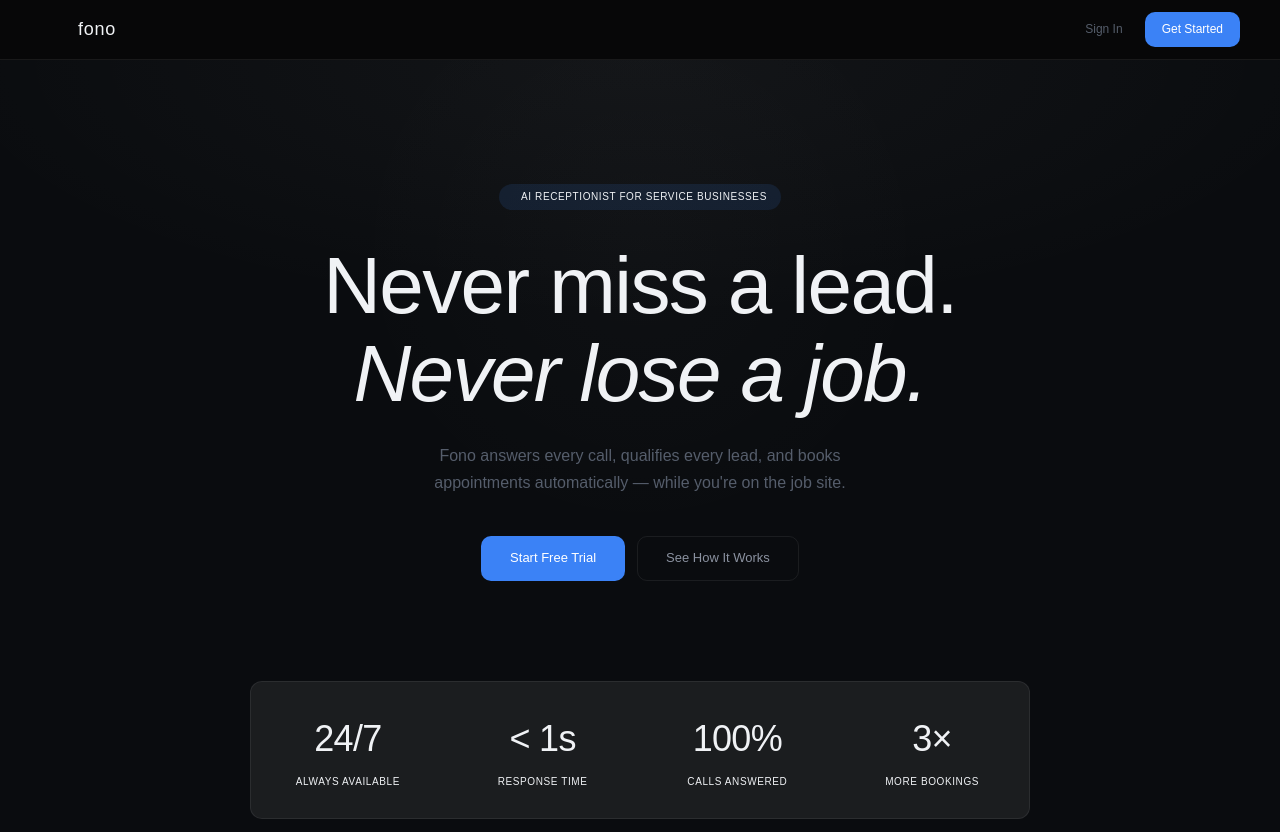
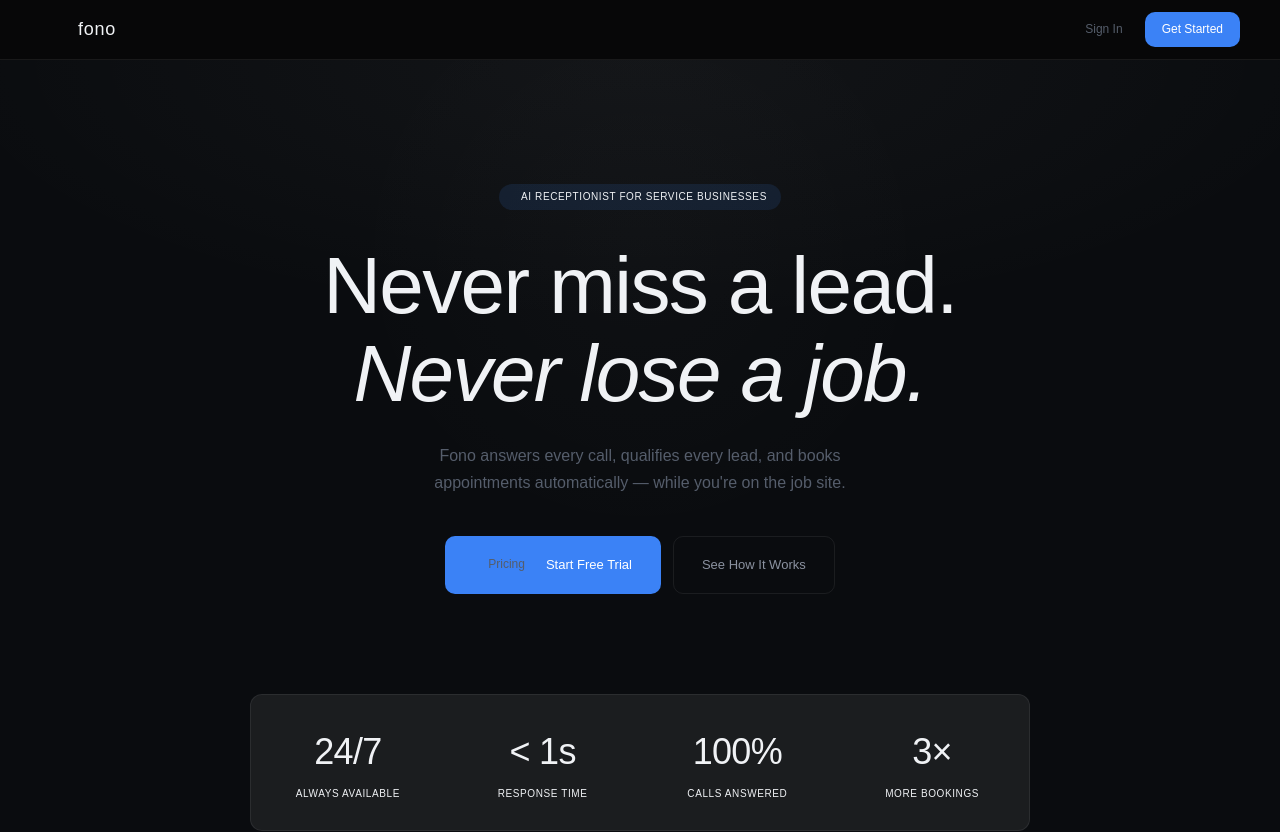
Before and after one commit to mercedes-3/fono-dashboard, a React (Vite) app: page / in a window 1280 px wide. Shown: the top 832 px of the page. Built offline with nearby package versions, Linux system fonts and the light colour scheme.

Commit message:
Update Landing.jsx

```diff
--- a/src/pages/Landing.jsx
+++ b/src/pages/Landing.jsx
@@ -93,6 +93,7 @@
 
           <div style={{ display: 'flex', gap: 12, justifyContent: 'center', flexWrap: 'wrap' }}>
             <Link to="/auth" className="btn btn-primary" style={{ padding: '11px 28px', fontSize: 13 }}>
+              <Link to="/pricing" style={{ fontSize: 12, color: 'var(--text-3)', padding: '7px 14px' }}>Pricing</Link>
               Start Free Trial
             </Link>
             <a href="#how" className="btn btn-ghost" style={{ padding: '11px 28px', fontSize: 13 }}>
```
